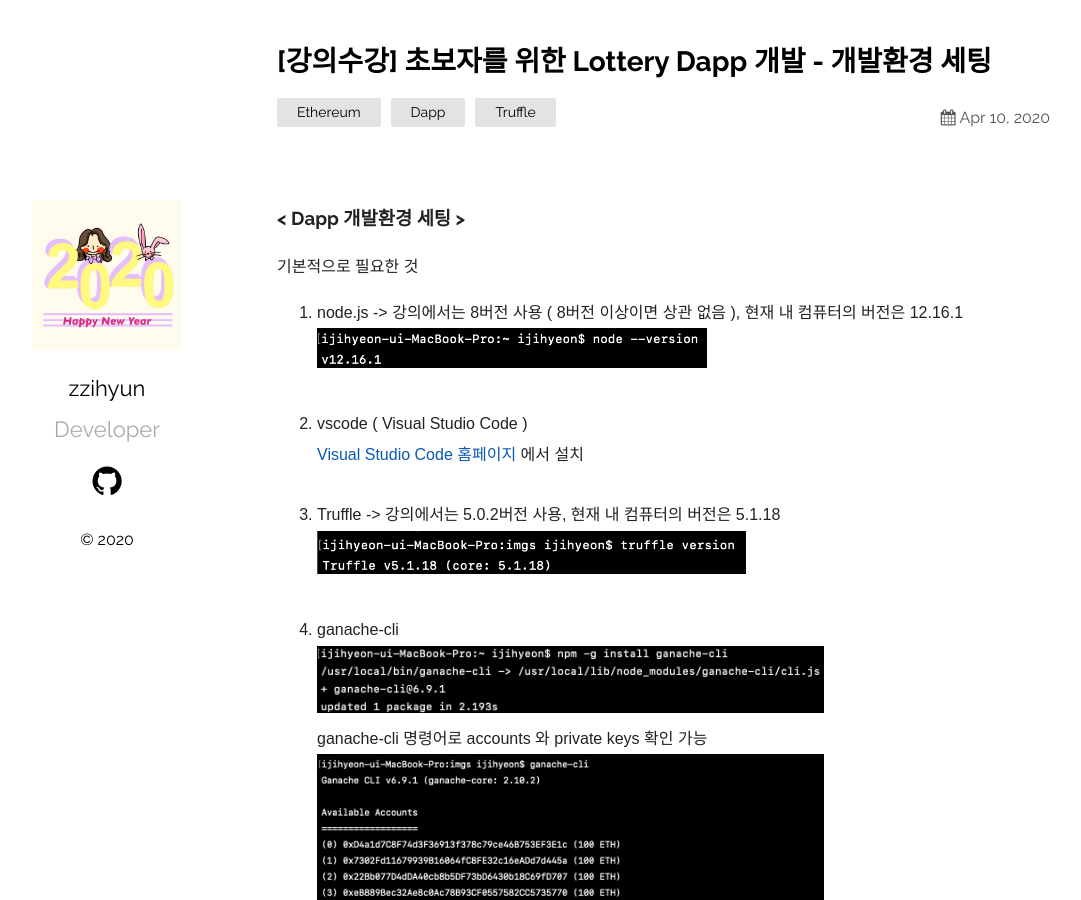
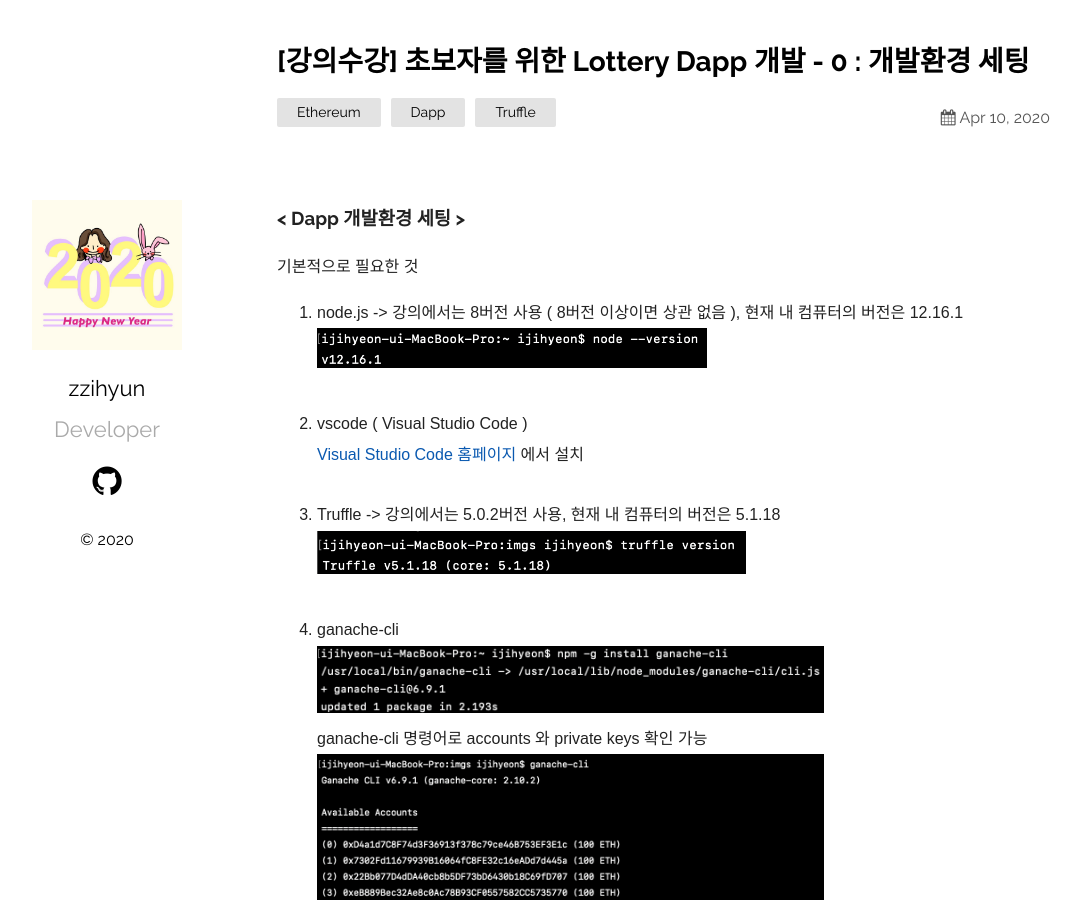
Before and after one commit to jhhhj1002/jhhhj1002.github.io, a Jekyll site: the page built from _posts/2020-04-11-Lottery-Dapp-01.markdown, in a window 1280 px wide and 900 px high. Shown: the whole window, without its empty margins (78-1159 px from the left). Built offline with Jekyll 4.4.1, drawn with Linux system fonts in a browser that asks for light colours.

Commit message:
Update 2020-04-11-Lottery-Dapp-01.markdown

```diff
--- a/_posts/2020-04-11-Lottery-Dapp-01.markdown
+++ b/_posts/2020-04-11-Lottery-Dapp-01.markdown
@@ -1,7 +1,7 @@
 ---
 layout: post
-title:  "[강의수강] 초보자를 위한 Lottery Dapp 개발 - 개발환경 세팅"
-excerpt: "인프런 강의 - Ethereum 실전! 초보자를 위한 Lottery Dapp 개발 : 0. Dapp 개발환경 세팅"
+title:  "[강의수강] 초보자를 위한 Lottery Dapp 개발 - 0 : 개발환경 세팅"
+excerpt: "인프런 강의 - Ethereum 실전! 초보자를 위한 Lottery Dapp 개발 : Dapp 개발환경 세팅"
 date:   2020-04-10 13:38:36 +0530
 categories: Ethereum Dapp Truffle
 ---
```
